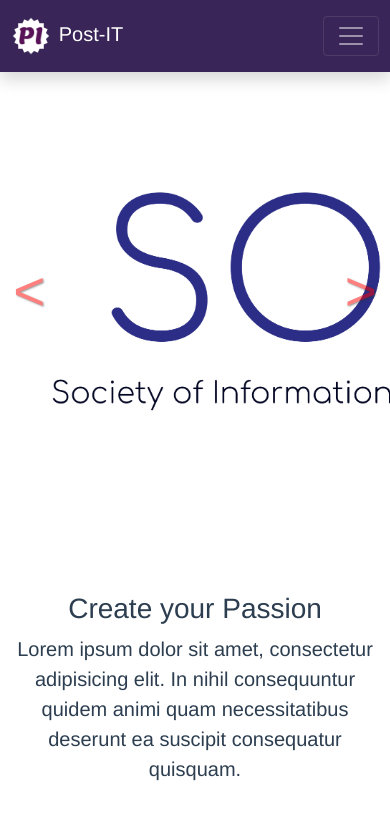
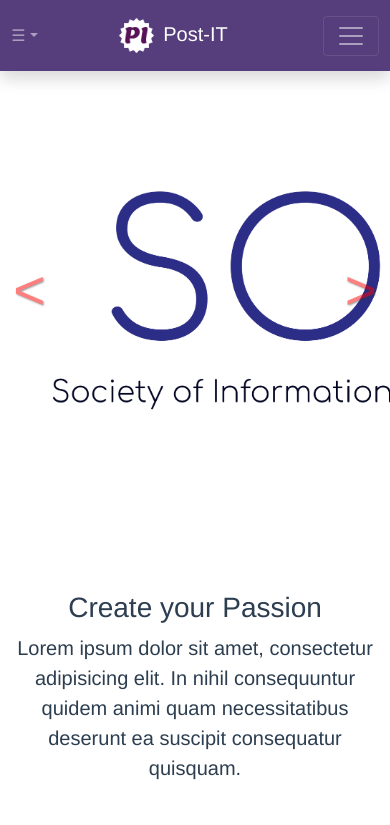
Before and after one commit to shivam-51/Post-IT, a Vue app: page /#/ in a window 390 px wide. Shown: the top 825 px of the page. Built offline with nearby package versions, Linux system fonts and the light colour scheme.

Commit message:
Added hamburger button

```diff
--- a/src/components/Navbar.vue
+++ b/src/components/Navbar.vue
@@ -1,43 +1,43 @@
 <template>
     <div fixed:top class="shadow p-0 mb-5 bg-white rounded" id="navbar">
         <b-navbar toggleable="lg" type="dark" variant="info">
+            <b-navbar-nav>
+      <!-- Navbar dropdowns -->
+      <b-nav-item-dropdown text="☰" left>
+        <b-dropdown-item href="https://www.iiests.ac.in/">IIEST</b-dropdown-item>
+        <b-dropdown-item href="https://www.iiests.ac.in/IIEST/AcaUnitDetails/IT">IT-IIEST</b-dropdown-item>
+        <b-dropdown-item href="https://www.facebook.com/search/top?q=society%20of%20information%20technology%20-%20socit">SOCIT</b-dropdown-item>
+
+      </b-nav-item-dropdown>
+
+    </b-navbar-nav>
             <b-navbar-brand href="#" to="/">
-                <img
-                    class="icon"
-                    src="../../src/assets/PIlogo.png"
-                    width="39"
-                />
-                {{ title }}
+
+
+                <img class="icon" src="../../src/assets/PIlogo.png" width="39" />
+                {{title}}
             </b-navbar-brand>
             <b-navbar-toggle target="nav-collapse"></b-navbar-toggle>
 
             <b-collapse id="nav-collapse" is-nav>
                 <b-navbar-nav>
-                    <b-nav-item href="#" to="/addblog" active>Blogs</b-nav-item>
+                   <b-nav-item href="#" to="/addblog" active>Blogs</b-nav-item>
                     <b-nav-item href="#">Thread</b-nav-item>
                     <b-nav-item href="#">Meet the team</b-nav-item>
                 </b-navbar-nav>
                 <b-collapse id="nav-collapse" is-nav>
                     <!-- Right aligned nav items -->
                     <b-navbar-nav class="ml-auto">
-                        <b-button class="mr-3 button1" to="signup"
-                            >Sign Up</b-button
-                        >
-                        <b-button
-                            variant="outline-warning"
-                            class="mr-2 button1"
-                            to="login"
-                            >Log In</b-button
-                        >
+
+                        <b-button variant="outline-warning" class="mr-3" to="signup">Sign Up</b-button>
+                        <b-button variant="outline-warning" class="mr-2" to="login">Log In</b-button>
                         <b-nav-item-dropdown right>
                             <!-- Using 'button-content' slot -->
                             <template v-slot:button-content>
                                 <display4>User</display4>
                             </template>
                             <b-dropdown-item href="#">Profile</b-dropdown-item>
-                            <b-dropdown-item href="#" to="/About"
-                                >Sign Out</b-dropdown-item
-                            >
+                            <b-dropdown-item href="#" to="/About">Sign Out</b-dropdown-item>
                         </b-nav-item-dropdown>
                     </b-navbar-nav>
                 </b-collapse>
@@ -55,16 +55,11 @@ export default {
 
 <style scoped>
 .bg-info {
-    background-color: #392557 !important;
+    background-color: #563d7c !important;
     padding: 0.7rem;
 }
 .icon {
     display: inline-block;
     margin-right: 2px;
-    width: 40px;
-}
-.button1 {
-    border-radius: 15px;
-    width: 100px;
 }
 </style>>
```
